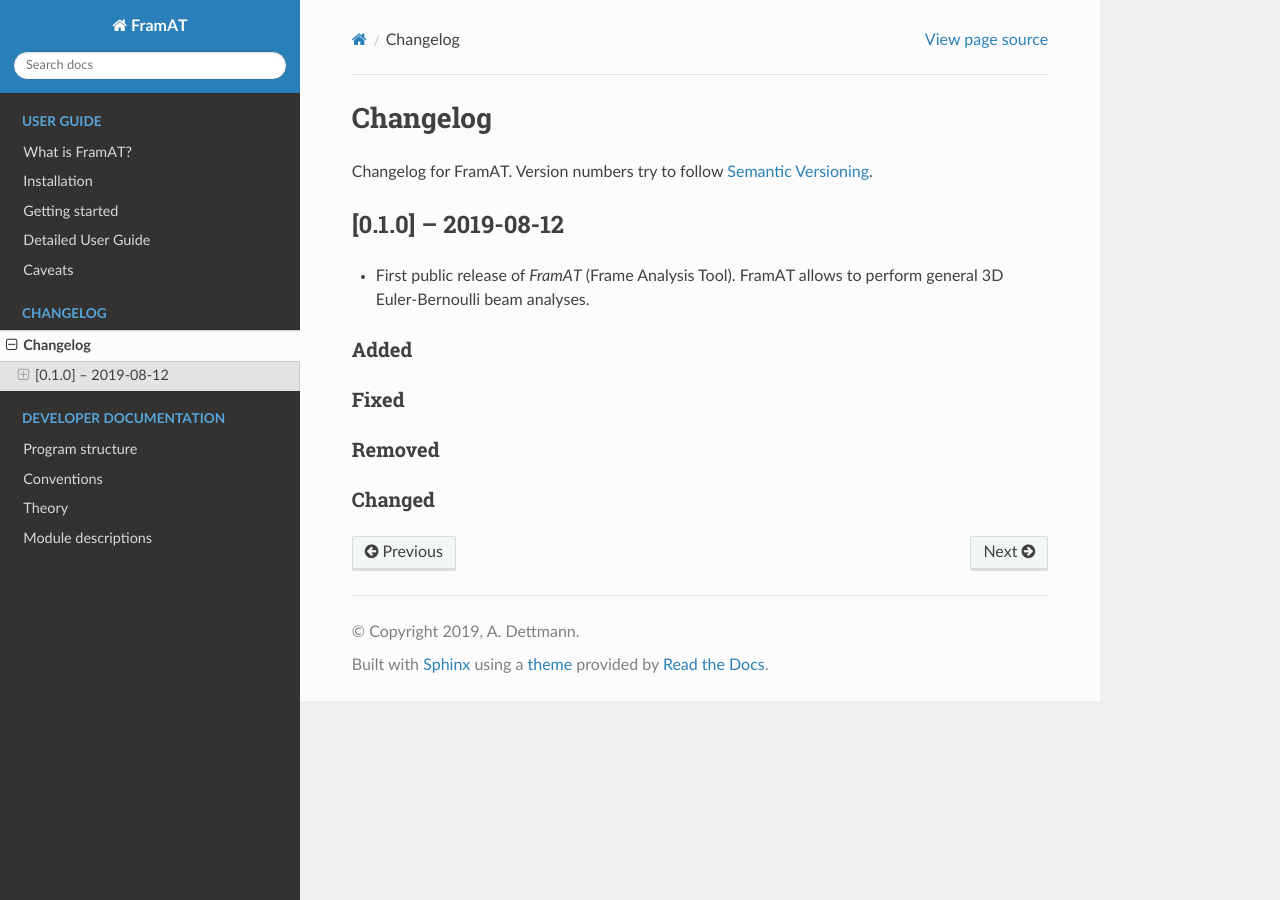
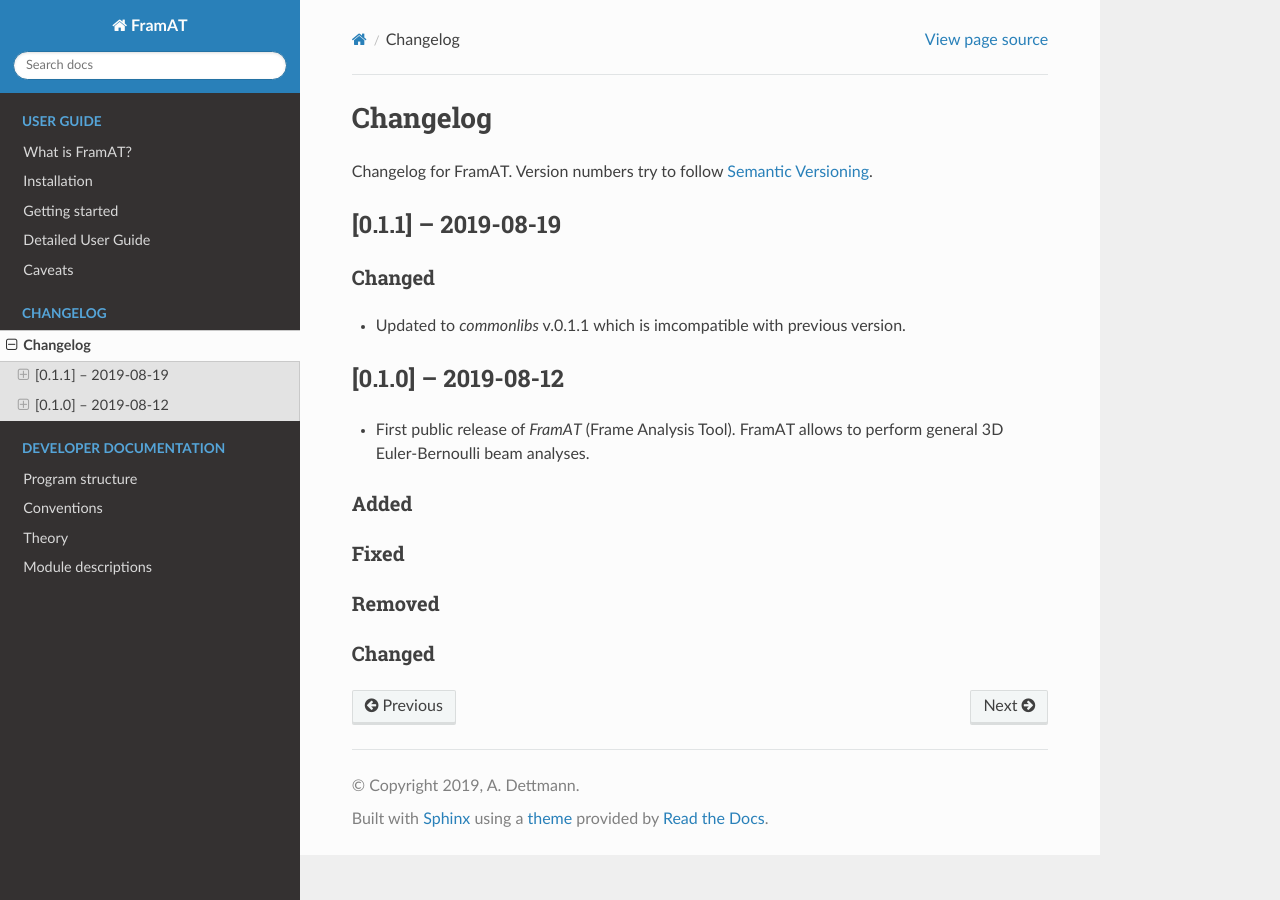
Before and after one commit to airinnova/framat, a Sphinx documentation site: the page built from docs/source/CHANGELOG.rst, in a window 1280 px wide. Built offline with Sphinx 7.4.7 and the Read the Docs theme 2.0.0, drawn with Linux system fonts in a browser that asks for light colours; pages that are not in the unit, such as notebooks, are missing from menus; the version number could not be read and is left out.

Commit message:
Update to version 0.1.1

```diff
--- a/docs/source/CHANGELOG.rst
+++ b/docs/source/CHANGELOG.rst
@@ -3,6 +3,14 @@
 
 Changelog for FramAT. Version numbers try to follow `Semantic
 Versioning <https://semver.org/spec/v2.0.0.html>`__.
+
+[0.1.1] -- 2019-08-19
+---------------------
+
+Changed
+~~~~~~~
+
+* Updated to `commonlibs` v.0.1.1 which is imcompatible with previous version.
 
 [0.1.0] -- 2019-08-12
 ---------------------
--- a/src/lib/framat/__version__.py
+++ b/src/lib/framat/__version__.py
@@ -1,2 +1,2 @@
-VERSION = (0, 1, 0)
+VERSION = (0, 1, 1)
 __version__ = '.'.join(map(str, VERSION))
```
Also changed, not shown: 1 other file.
